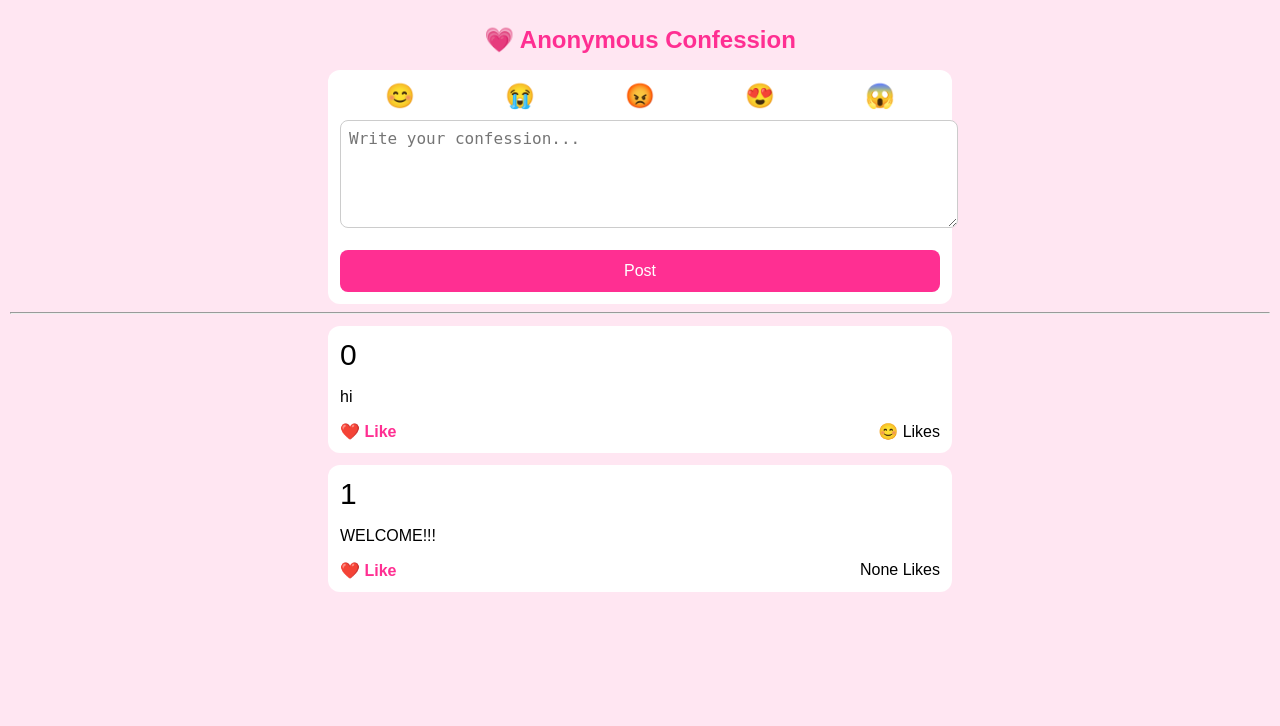
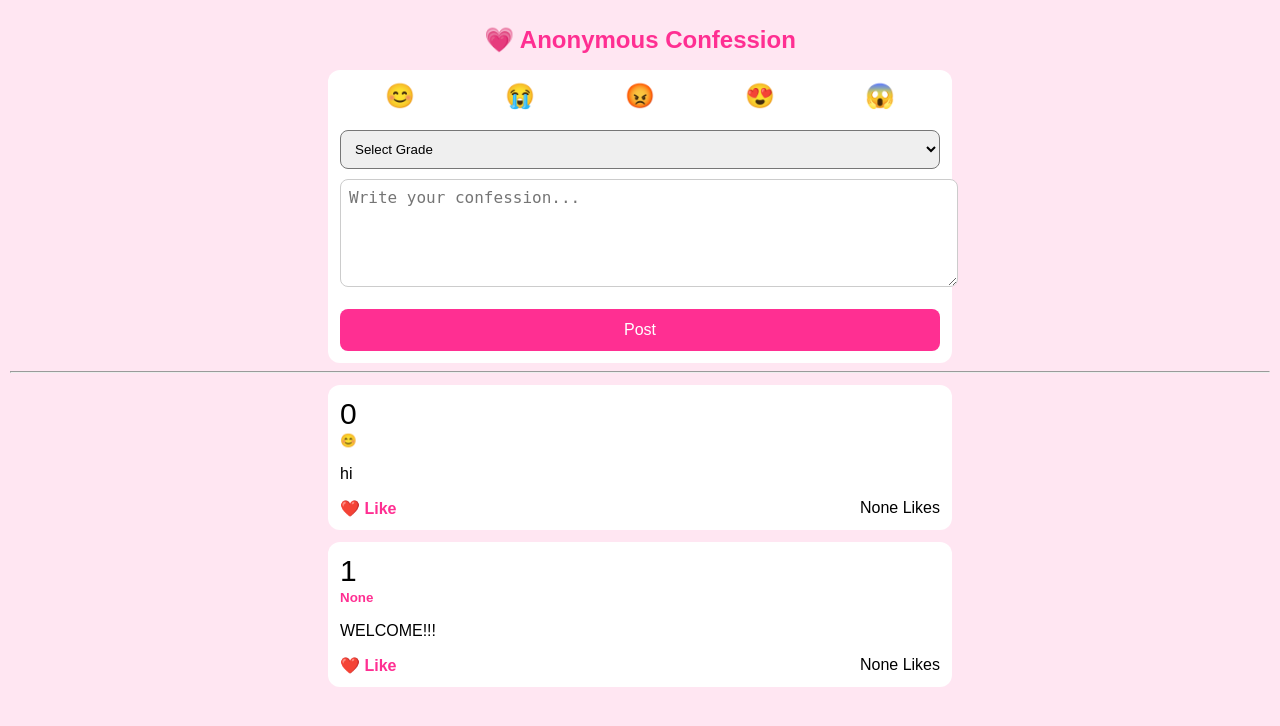
Before and after one commit to totosheyn-cyber/Group-3, a Flask app: page / in a window 1280 px wide. Shown: the top 726 px of the page. Run offline with Flask 3, Linux system fonts and the light colour scheme; data comes from the database, SQL or seed files in the repository; both versions use the stored data as it was after the commit.

Commit message:
Add grade selection

```diff
--- a/app.py
+++ b/app.py
@@ -18,20 +18,17 @@
             id INTEGER PRIMARY KEY AUTOINCREMENT,
             message TEXT,
             emoji TEXT,
+            grade TEXT,
             likes INTEGER DEFAULT 0
         )
     """)
 
     # Try adding columns if old DB exists
-    try:
-        c.execute("ALTER TABLE posts ADD COLUMN emoji TEXT")
-    except:
-        pass
-
-    try:
-        c.execute("ALTER TABLE posts ADD COLUMN likes INTEGER DEFAULT 0")
-    except:
-        pass
+    for column in ["emoji TEXT", "grade TEXT", "likes INTEGER DEFAULT 0"]:
+        try:
+            c.execute(f"ALTER TABLE posts ADD COLUMN {column}")
+        except:
+            pass
 
     db.commit()
     db.close()
@@ -47,9 +44,11 @@
     if request.method == "POST":
         msg = request.form["message"]
         emoji = request.form["emoji"]
+        grade = request.form["grade"]
+
         c.execute(
-            "INSERT INTO posts (message, emoji, likes) VALUES (?, ?, 0)",
-            (msg, emoji)
+            "INSERT INTO posts (message, emoji, grade, likes) VALUES (?, ?, ?, 0)",
+            (msg, emoji, grade)
         )
         db.commit()
 
@@ -59,7 +58,7 @@
 
     return render_template("index.html", posts=posts)
 
-# ---------- LIKE POST ----------
+# ---------- LIKE ----------
 @app.route("/like/<int:id>")
 def like(id):
     db = get_db()
--- a/static/style.css
+++ b/static/style.css
@@ -26,6 +26,13 @@
     border: 1px solid #ccc;
     padding: 8px;
     font-size: 16px;
+}
+
+.grade-select {
+    width: 100%;
+    padding: 10px;
+    margin: 10px 0;
+    border-radius: 8px;
 }
 
 button {
@@ -57,16 +64,13 @@
     display: none;
 }
 
-.emoji-row label {
-    cursor: pointer;
+.emoji-display {
+    font-size: 30px;
 }
 
-.emoji-row input:checked + span {
-    transform: scale(1.3);
-}
-
-.emoji-display {
-    font-size: 30px;
+.grade-label {
+    color: #ff2f92;
+    font-weight: bold;
 }
 
 .like-row {
--- a/templates/index.html
+++ b/templates/index.html
@@ -11,7 +11,7 @@
 
 <form method="post">
 
-    <!-- Emoji selector -->
+    <!-- Emoji -->
     <div class="emoji-row">
         <label><input type="radio" name="emoji" value="😊" required> 😊</label>
         <label><input type="radio" name="emoji" value="😭"> 😭</label>
@@ -19,6 +19,17 @@
         <label><input type="radio" name="emoji" value="😍"> 😍</label>
         <label><input type="radio" name="emoji" value="😱"> 😱</label>
     </div>
+
+    <!-- Grade -->
+    <select name="grade" required class="grade-select">
+        <option value="">Select Grade</option>
+        <option>Grade 7</option>
+        <option>Grade 8</option>
+        <option>Grade 9</option>
+        <option>Grade 10</option>
+        <option>Grade 11</option>
+        <option>Grade 12</option>
+    </select>
 
     <textarea name="message" placeholder="Write your confession..." required></textarea>
     <br><br>
@@ -30,11 +41,12 @@
 {% for post in posts %}
 <div class="post-box">
     <div class="emoji-display">{{ post[2] }}</div>
+    <small class="grade-label">{{ post[3] }}</small>
     <p>{{ post[1] }}</p>
 
     <div class="like-row">
         <a href="/like/{{ post[0] }}">❤️ Like</a>
-        <span>{{ post[3] }} Likes</span>
+        <span>{{ post[4] }} Likes</span>
     </div>
 </div>
 {% endfor %}
```
Also changed, not shown: confessions.db.
